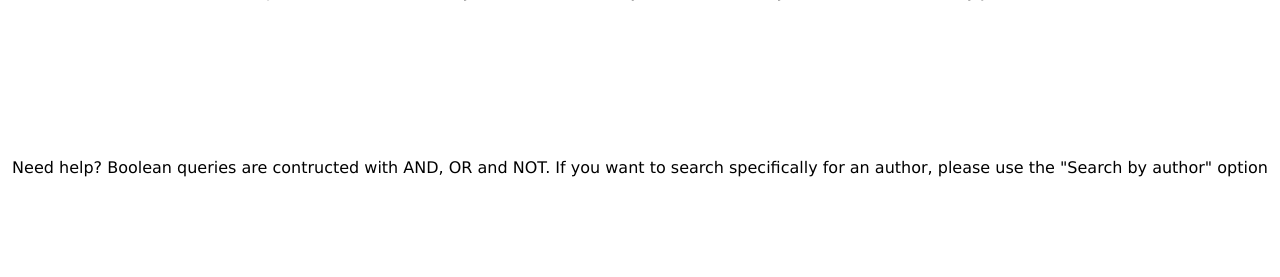
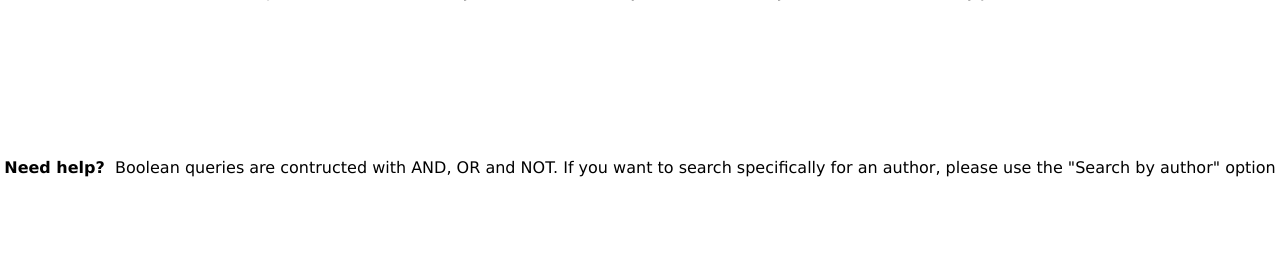
Before and after one commit to AlexandrosMaragkakis/bibtex-search-engine, a PHP site: page / in a window 1280 px wide. Shown: the part 467-744 px from the top of the page. Run offline with PHP 8.4, Linux system fonts and the light colour scheme; data that the repository does not hold is empty.

Commit message:
Nothing worth mentioning.

```diff
--- a/index.php
+++ b/index.php
@@ -65,7 +65,7 @@ p1 {
             <br>
         </form>
     </div><br><br><br>
-    <p1 class="form">Need help? Boolean queries are contructed with AND, OR and NOT. If you
+    <p1 class="form"><b>Need help?</b>&nbsp Boolean queries are contructed with AND, OR and NOT. If you
         want to search specifically for an author, please use the "Search by author" option
     </p1>
 </main>
```
